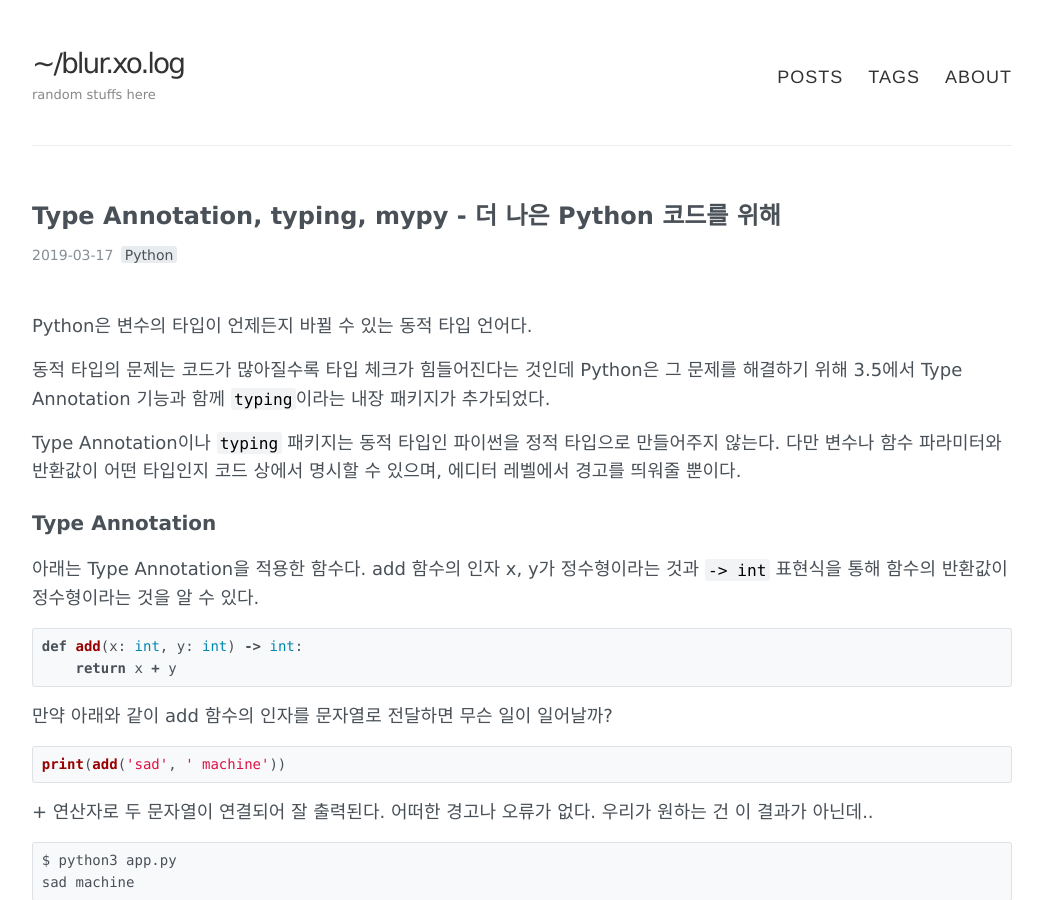
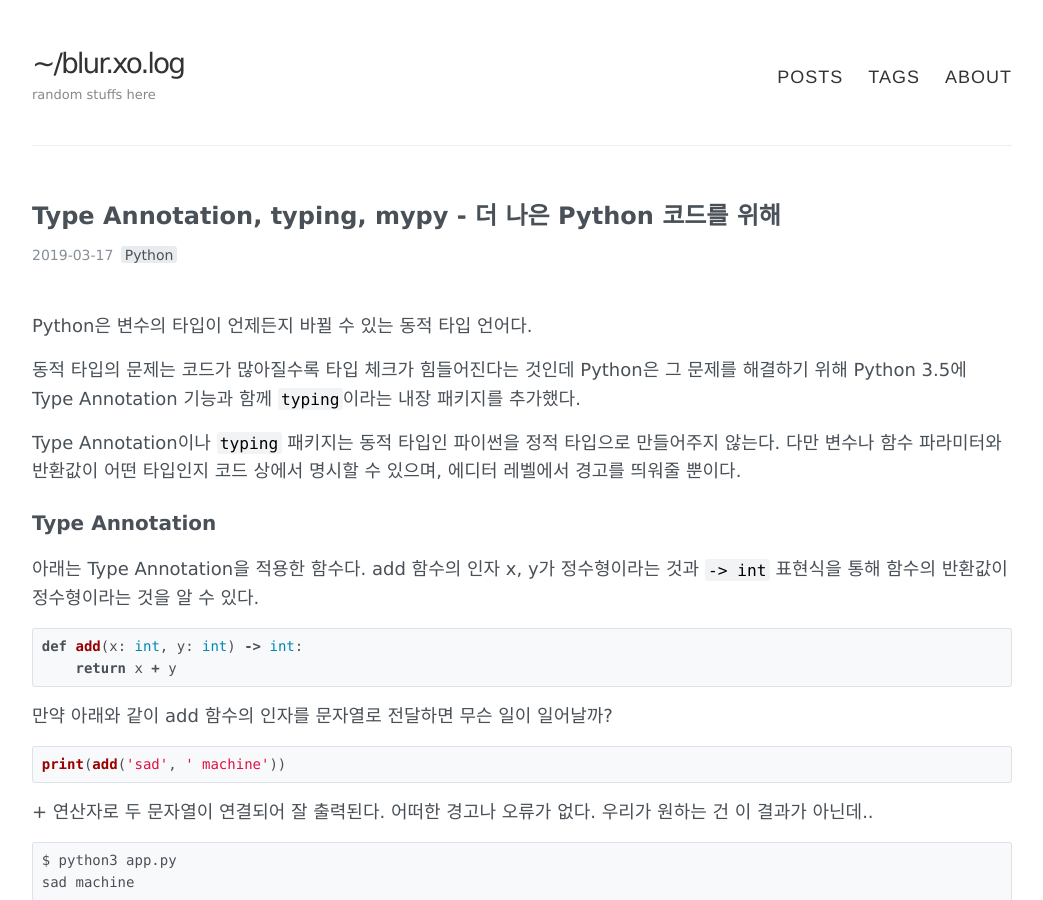
Before and after one commit to blurfx/xo.dev, a Jekyll site: the page built from _posts/2019-03-17-python-3-type-annotation-and-typing.md, in a window 1280 px wide and 900 px high. Shown: the whole window, without its empty margins (118-1161 px from the left). Built offline with Jekyll 4.4.1, drawn with Linux system fonts in a browser that asks for light colours; comment, search, counter and statistics services are not loaded.

Commit message:
:memo: ✏️ change the sentence more naturally

```diff
--- a/_posts/2019-03-17-python-3-type-annotation-and-typing.md
+++ b/_posts/2019-03-17-python-3-type-annotation-and-typing.md
@@ -7,7 +7,7 @@ comments: true
 
 Python은 변수의 타입이 언제든지 바뀔 수 있는 동적 타입 언어다.
 
-동적 타입의 문제는 코드가 많아질수록 타입 체크가 힘들어진다는 것인데 Python은 그 문제를 해결하기 위해 3.5에서 Type Annotation 기능과 함께 `typing`이라는 내장 패키지가 추가되었다.
+동적 타입의 문제는 코드가 많아질수록 타입 체크가 힘들어진다는 것인데 Python은 그 문제를 해결하기 위해 Python 3.5에 Type Annotation 기능과 함께 `typing`이라는 내장 패키지를 추가했다.
 
 Type Annotation이나 `typing` 패키지는 동적 타입인 파이썬을 정적 타입으로 만들어주지 않는다. 다만 변수나 함수 파라미터와 반환값이 어떤 타입인지 코드 상에서 명시할 수 있으며, 에디터 레벨에서 경고를 띄워줄 뿐이다.
 
```
